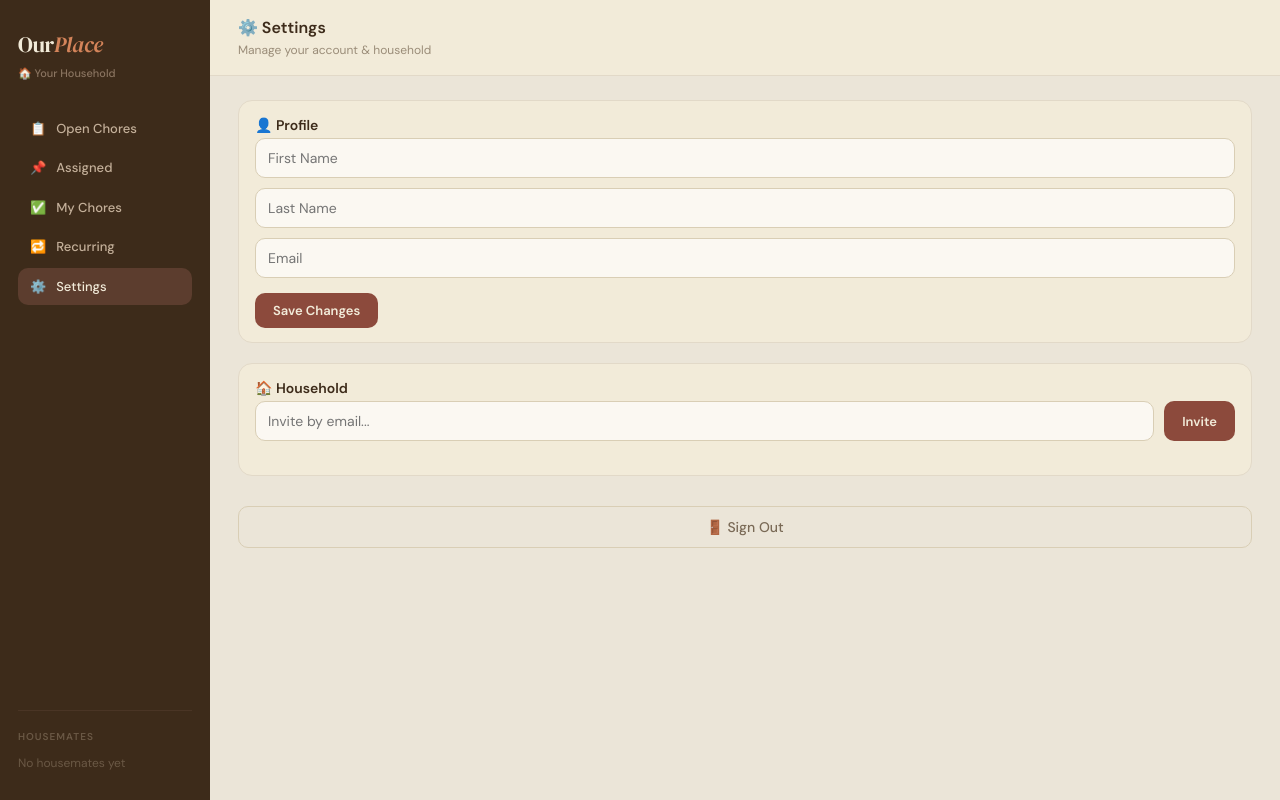
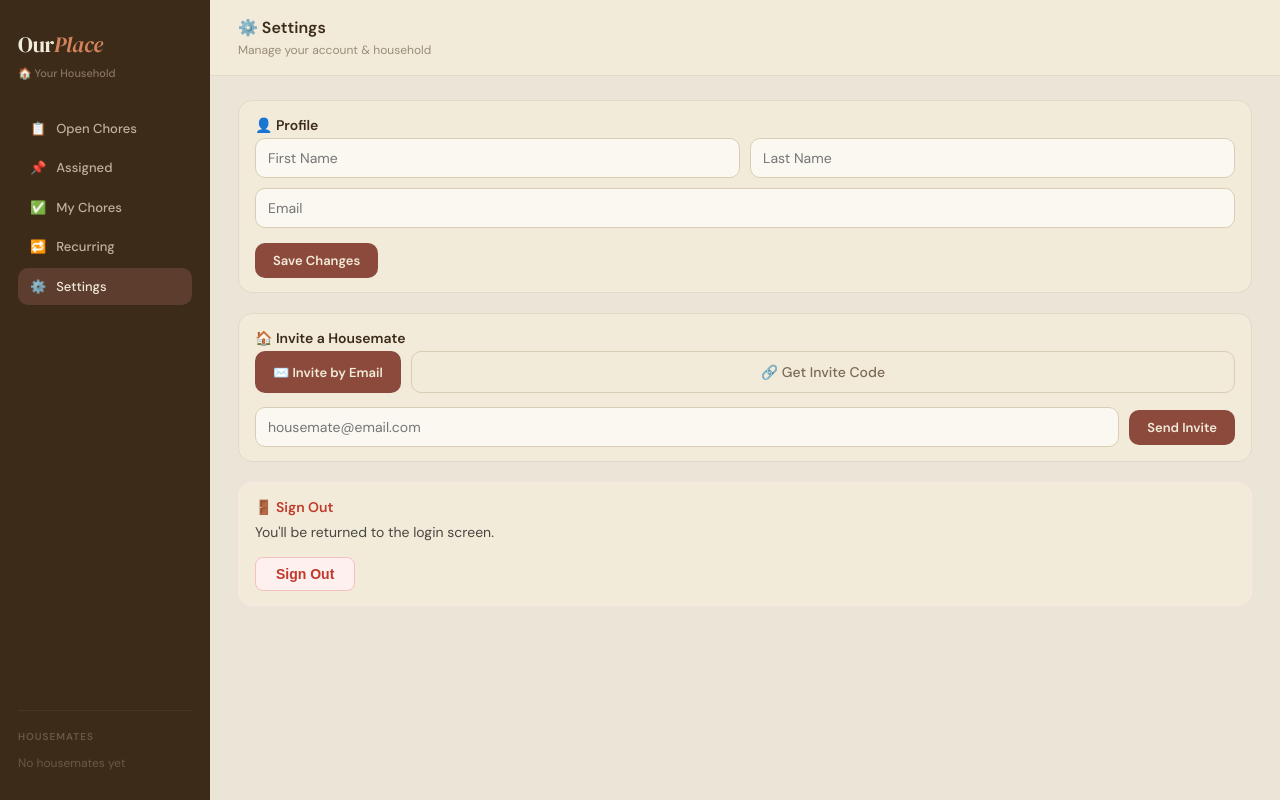
Before and after one commit to JoshuaLall/COP4331C-Group-8--MERN, a React (Vite) app in the folder frontend/: page /settings in a window 1280 px wide. Built offline with nearby package versions, Linux system fonts and the light colour scheme.

Commit message:
Improve invite UI: add email/code toggle, copy invite code, better UX feedback

```diff
--- a/frontend/src/pages/Settings.tsx
+++ b/frontend/src/pages/Settings.tsx
@@ -13,10 +13,15 @@ export default function Settings() {
     const [firstName, setFirstName] = useState("");
     const [lastName, setLastName] = useState("");
     const [email, setEmail] = useState("");
+    const [saveMessage, setSaveMessage] = useState("");
 
     // ── HOUSEHOLD ──
     const [inviteEmail, setInviteEmail] = useState("");
     const [members, setMembers] = useState<any[]>([]);
+    const [inviteCode, setInviteCode] = useState("");
+    const [inviteMode, setInviteMode] = useState<"email" | "code">("email");
+    const [inviteMessage, setInviteMessage] = useState("");
+    const [isInviting, setIsInviting] = useState(false);
     const [housemates, setHousemates] = useState<any[]>([]);
     const [houseName, setHouseName] = useState("");
 
@@ -27,6 +32,21 @@ export default function Settings() {
         { icon: "🔁", label: "Recurring" },
         { icon: "⚙️", label: "Settings" },
     ];
+
+    const memberColors = [
+        { bg: "#C9DDED", color: "#185FA5" },
+        { bg: "#FBEAF0", color: "#993556" },
+        { bg: "#EAF3DE", color: "#3B6D11" },
+        { bg: "#FDF3DC", color: "#9A7010" },
+        { bg: "#FAECE7", color: "#8C4A3C" },
+    ];
+
+    const getInitials = (mate: any) =>
+        ((mate.FirstName?.[0] || "") + (mate.LastName?.[0] || "")).toUpperCase() ||
+        (mate.Login?.[0] || "?").toUpperCase();
+
+    const getDisplayName = (mate: any) =>
+        mate.FirstName ? `${mate.FirstName} ${mate.LastName || ""}`.trim() : mate.Login;
 
     // ─────────────────────────────
     // 🔹 LOAD USER + MEMBERS
@@ -43,16 +63,13 @@ export default function Settings() {
                     setEmail(data.result.Email);
 
                     const hId = data.result.HouseholdID;
-
                     if (hId) {
                         localStorage.setItem("householdId", hId);
 
                         fetch(`http://localhost:5000/api/households/${hId}`)
                             .then(res => res.json())
                             .then(hData => {
-                                if (!hData.error) {
-                                    setHouseName(hData.result.HouseholdName);
-                                }
+                                if (!hData.error) setHouseName(hData.result.HouseholdName);
                             });
 
                         fetch(`http://localhost:5000/api/users/household/${hId}`)
@@ -76,46 +93,78 @@ export default function Settings() {
             const res = await fetch(`http://localhost:5000/api/users/${userId}`, {
                 method: "PUT",
                 headers: { "Content-Type": "application/json" },
-                body: JSON.stringify({
-                    FirstName: firstName,
-                    LastName: lastName,
-                    Email: email
-                })
+                body: JSON.stringify({ FirstName: firstName, LastName: lastName, Email: email })
             });
             const data = await res.json();
             if (data.error) {
-                alert(data.error);
+                setSaveMessage("❌ " + data.error);
             } else {
-                alert("Profile updated!");
+                setSaveMessage("✅ Profile updated!");
+                setTimeout(() => setSaveMessage(""), 3000);
             }
         } catch (err) {
             console.log(err);
+            setSaveMessage("❌ Something went wrong.");
         }
     };
 
     // ─────────────────────────────
     // 🔹 INVITE USER
     // ─────────────────────────────
-    const handleInvite = async () => {
-        if (!inviteEmail.trim()) return;
+    const handleInvite = async (modeOverride?: "email" | "code") => {
+        const mode = modeOverride ?? inviteMode;
+        setInviteMessage("");
+
+        if (mode === "email" && !inviteEmail.trim()) {
+            setInviteMessage("Enter an email first.");
+            return;
+        }
+
         try {
+            setIsInviting(true);
+            const body = mode === "email" ? { Email: inviteEmail.trim() } : {};
+
             const res = await fetch(
                 `http://localhost:5000/api/households/${householdId}/invite`,
                 {
                     method: "POST",
                     headers: { "Content-Type": "application/json" },
-                    body: JSON.stringify({ Email: inviteEmail })
+                    body: JSON.stringify(body)
                 }
             );
+
             const data = await res.json();
+
             if (data.error) {
-                alert(data.error);
+                setInviteMessage(data.error);
+                return;
+            }
+
+            if (data.InviteCode) {
+                setInviteCode(data.InviteCode);
+                if (mode === "email") {
+                    setInviteMessage(`Invite sent to ${inviteEmail.trim()}.`);
+                    setInviteEmail("");
                 } else {
-                alert(`Invite code: ${data.InviteCode}`);
-                setInviteEmail("");
+                }
+            } else {
+                setInviteMessage("Invite created, but no code was returned.");
             }
         } catch (err) {
             console.log(err);
+            setInviteMessage("Something went wrong.");
+        } finally {
+            setIsInviting(false);
+        }
+    };
+
+    const handleCopyInviteCode = async () => {
+        if (!inviteCode) return;
+        try {
+            await navigator.clipboard.writeText(inviteCode);
+            setInviteMessage("✅ Code copied to clipboard!");
+        } catch {
+            setInviteMessage("Could not copy code.");
         }
     };
 
@@ -123,7 +172,7 @@ export default function Settings() {
     // 🔹 REMOVE USER (UI ONLY)
     // ─────────────────────────────
     const handleRemove = (id: number) => {
-        alert("Remove endpoint not implemented yet");
+        alert("Leave Household endpoint not implemented yet");
     };
 
     // ─────────────────────────────
@@ -170,24 +219,14 @@ export default function Settings() {
                         <div className="sb-empty-mates">No housemates yet</div>
                     ) : (
                         housemates.map((mate: any) => {
-                            const colors = [
-                                { bg: "#C9DDED", color: "#185FA5" },
-                                { bg: "#FBEAF0", color: "#993556" },
-                                { bg: "#EAF3DE", color: "#3B6D11" },
-                                { bg: "#FDF3DC", color: "#9A7010" },
-                                { bg: "#FAECE7", color: "#8C4A3C" },
-                            ];
                             const name = mate.FirstName || mate.Login || "?";
-                            const style = colors[(name.charCodeAt(0) || 0) % colors.length];
-                            const initials = ((mate.FirstName?.[0] || "") + (mate.LastName?.[0] || "")).toUpperCase() || name[0].toUpperCase();
+                            const style = memberColors[(name.charCodeAt(0) || 0) % memberColors.length];
                             return (
                                 <div className="mate" key={mate.UserID}>
                                     <div className="avatar" style={{ background: style.bg, color: style.color }}>
-                                        {initials}
+                                        {getInitials(mate)}
                                     </div>
-                                    <span className="mate-name">
-                                        {mate.FirstName ? `${mate.FirstName} ${mate.LastName || ""}`.trim() : mate.Login}
-                                    </span>
+                                    <span className="mate-name">{getDisplayName(mate)}</span>
                                 </div>
                             );
                         })
@@ -207,96 +246,195 @@ export default function Settings() {
 
                 <div className="content">
 
-                    {/* PROFILE */}
+                    {/* ── SECTION: PROFILE ── */}
                     <div className="card" style={{ marginBottom: "20px" }}>
                         <div className="card-body">
                             <div className="card-title">👤 Profile</div>
 
+                            <div style={{ display: "flex", gap: "10px" }}>
                                 <input
                                     className="modal-inp"
                                     value={firstName}
                                     onChange={(e) => setFirstName(e.target.value)}
                                     placeholder="First Name"
+                                    style={{ flex: 1 }}
                                 />
-
                                 <input
                                     className="modal-inp"
                                     value={lastName}
                                     onChange={(e) => setLastName(e.target.value)}
                                     placeholder="Last Name"
-                                style={{ marginTop: "10px" }}
+                                    style={{ flex: 1 }}
                                 />
+                            </div>
 
                             <input
                                 className="modal-inp"
                                 value={email}
                                 onChange={(e) => setEmail(e.target.value)}
                                 placeholder="Email"
-                                style={{ marginTop: "10px" }}
+                                style={{ marginTop: "10px", width: "100%" }}
                             />
 
-                            <button
-                                className="tb-btn"
-                                onClick={handleSave}
-                                style={{ marginTop: "15px" }}
-                            >
+                            <div style={{ display: "flex", alignItems: "center", gap: "14px", marginTop: "15px" }}>
+                                <button className="tb-btn" onClick={handleSave}>
                                     Save Changes
                                 </button>
+                                {saveMessage && (
+                                    <span style={{ fontSize: "14px", opacity: 0.8 }}>{saveMessage}</span>
+                                )}
+                            </div>
                         </div>
                     </div>
 
-                    {/* HOUSEHOLD */}
+                    {/* ── SECTION: INVITE ── */}
                     <div className="card" style={{ marginBottom: "20px" }}>
                         <div className="card-body">
-                            <div className="card-title">🏠 Household</div>
+                            <div className="card-title">🏠 Invite a Housemate</div>
 
-                            {/* INVITE */}
-                            <div style={{ display: "flex", gap: "10px" }}>
+                            {/* Mode toggle */}
+                            <div style={{ display: "flex", gap: "10px", marginBottom: "14px" }}>
+                                <button
+                                    className={inviteMode === "email" ? "tb-btn" : "modal-cancel"}
+                                    onClick={() => { setInviteMode("email"); setInviteMessage(""); setInviteCode(""); }}
+                                    type="button"
+                                >
+                                    ✉️ Invite by Email
+                                </button>
+                                <button
+                                    className={inviteMode === "code" ? "tb-btn" : "modal-cancel"}
+                                    onClick={() => {
+                                        setInviteMode("code");
+                                        setInviteMessage("");
+                                        setInviteCode("");
+                                        handleInvite("code");
+                                    }}
+                                    disabled={isInviting}
+                                    type="button"
+                                >
+                                    {isInviting && inviteMode === "code" ? "Generating…" : "🔗 Get Invite Code"}
+                                </button>
+                            </div>
+
+                            {/* Email input row (code mode has no extra UI — code appears below) */}
+                            {inviteMode === "email" && (
+                                <div style={{ display: "flex", gap: "10px", alignItems: "center" }}>
                                     <input
                                         className="modal-inp"
                                         value={inviteEmail}
                                         onChange={(e) => setInviteEmail(e.target.value)}
-                                    placeholder="Invite by email..."
+                                        placeholder="housemate@email.com"
+                                        style={{ flex: 1 }}
+                                        onKeyDown={(e) => e.key === "Enter" && handleInvite()}
                                     />
-                                <button className="tb-btn" onClick={handleInvite}>
-                                    Invite
+                                    <button className="tb-btn" onClick={handleInvite} disabled={isInviting}>
+                                        {isInviting ? "Sending…" : "Send Invite"}
                                     </button>
                                 </div>
+                            )}
 
-                            {/* MEMBERS */}
-                            <div style={{ marginTop: "20px" }}>
-                                {members.map((m) => (
+                            {/* Invite code reveal */}
+                            {inviteMode === "code" && inviteCode && (
+                                <div style={{
+                                    padding: "14px 16px",
+                                    borderRadius: "10px",
+                                    background: "#fff",
+                                    display: "flex",
+                                    justifyContent: "space-between",
+                                    alignItems: "center",
+                                    gap: "12px",
+                                    border: "1px solid #d9cfc4"
+                                }}>
+                                    <div>
+                                        <div style={{ fontSize: "11px", textTransform: "uppercase", letterSpacing: "0.05em", opacity: 0.5, marginBottom: "4px" }}>
+                                            Invite Code
+                                        </div>
+                                        <div style={{ fontSize: "20px", fontWeight: 700, letterSpacing: "3px", fontFamily: "monospace" }}>
+                                            {inviteCode}
+                                        </div>
+                                    </div>
+                                    <button className="tb-btn" onClick={handleCopyInviteCode}>
+                                        Copy
+                                    </button>
+                                </div>
+                            )}
+
+                            {/* Status message */}
+                            {inviteMessage && (
+                                <div style={{ marginTop: "10px", fontSize: "14px", opacity: 0.8 }}>
+                                    {inviteMessage}
+                                </div>
+                            )}
+                        </div>
+                    </div>
+
+                    {/* ── SECTION: MEMBERS ── */}
+                    {members.length > 0 && (
+                        <div className="card" style={{ marginBottom: "20px" }}>
+                            <div className="card-body">
+                                <div className="card-title">👥 Household Members</div>
+                                <div style={{ display: "flex", flexDirection: "column", gap: "8px", marginTop: "4px" }}>
+                                    {members.map((m) => {
+                                        const name = m.FirstName || m.Login || "?";
+                                        const style = memberColors[(name.charCodeAt(0) || 0) % memberColors.length];
+                                        return (
                                             <div
                                                 key={m.UserID}
-                                        className="card"
+                                                className="modal-inp"
                                                 style={{
-                                            marginTop: "10px",
-                                            padding: "10px",
                                                     display: "flex",
-                                            justifyContent: "space-between"
+                                                    alignItems: "center",
+                                                    justifyContent: "space-between",
                                                 }}
                                             >
-                                        <div>{m.FirstName} {m.LastName}</div>
+                                                <span style={{ fontWeight: 500, flex: 1 }}>{getDisplayName(m)}</span>
                                                 <button
-                                            className="modal-cancel"
                                                     onClick={() => handleRemove(m.UserID)}
+                                                    style={{
+                                                        fontSize: "13px",
+                                                        padding: "4px 12px",
+                                                        background: "none",
+                                                        border: "none",
+                                                        color: "#c0392b",
+                                                        fontWeight: 600,
+                                                        cursor: "pointer",
+                                                        flexShrink: 0
+                                                    }}
                                                 >
-                                            Remove
+                                                    Leave Household
                                                 </button>
                                             </div>
-                                ))}
+                                        );
+                                    })}
                                 </div>
                             </div>
                         </div>
+                    )}
 
-                    {/* SIGN OUT */}
+                    {/* ── SIGN OUT ── */}
+                    <div className="card" style={{ marginBottom: "20px", borderColor: "#fde8e8" }}>
+                        <div className="card-body">
+                            <div className="card-title" style={{ color: "#c0392b" }}>🚪 Sign Out</div>
+                            <p style={{ fontSize: "14px", opacity: 0.7, marginBottom: "14px", marginTop: "4px" }}>
+                                You'll be returned to the login screen.
+                            </p>
                             <button
-                        className="modal-cancel"
-                        style={{ marginTop: "10px", width: "100%" }}
                                 onClick={handleSignOut}
+                                style={{
+                                    background: "#fff0f0",
+                                    color: "#c0392b",
+                                    border: "1.5px solid #f5c0c0",
+                                    borderRadius: "8px",
+                                    padding: "8px 20px",
+                                    fontWeight: 600,
+                                    cursor: "pointer",
+                                    fontSize: "14px"
+                                }}
                             >
-                        🚪 Sign Out
+                                Sign Out
                             </button>
+                        </div>
+                    </div>
 
                 </div>
             </div>
```
Lines whose indentation alone changed are shown as unchanged.
